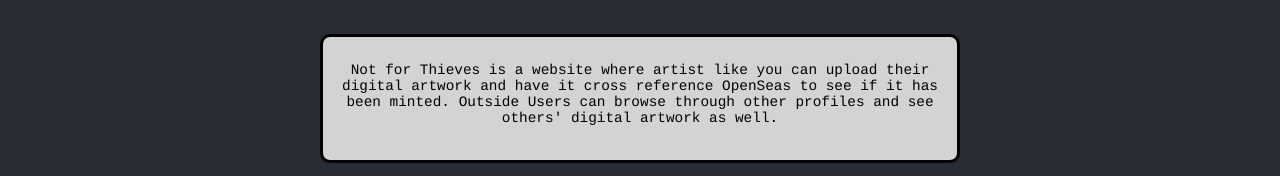
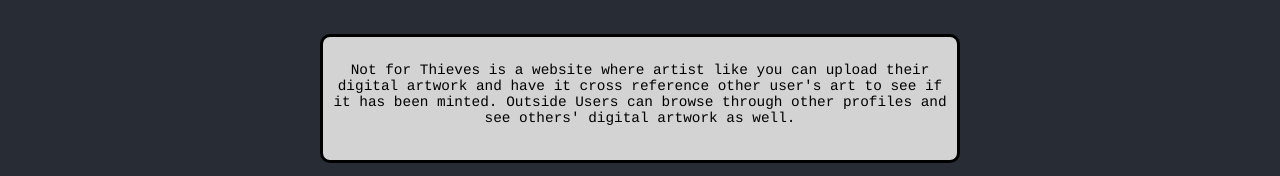
Before and after one commit to Spring2022-CSCI152/Team2, a React (Create React App) app in the folder frontend/: page /about in a window 1280 px wide. Shown: the part 175-351 px from the top of the page. Built offline with nearby package versions, Linux system fonts and the light colour scheme; no server answers.

Commit message:
Update about.jsx

```diff
--- a/frontend/src/components/about.jsx
+++ b/frontend/src/components/about.jsx
@@ -9,7 +9,7 @@
         <div class = "header">
             <h1>NOT FOR THIEVES</h1>
             <div class = "para">
-                <p>Not for Thieves is a website where artist like you can upload their digital artwork and have it cross reference OpenSeas to see if it has been minted. Outside Users can browse through other profiles and see others' digital artwork as well.
+                <p>Not for Thieves is a website where artist like you can upload their digital artwork and have it cross reference other user's art to see if it has been minted. Outside Users can browse through other profiles and see others' digital artwork as well.
                 </p>
             </div>
         </div>
```
